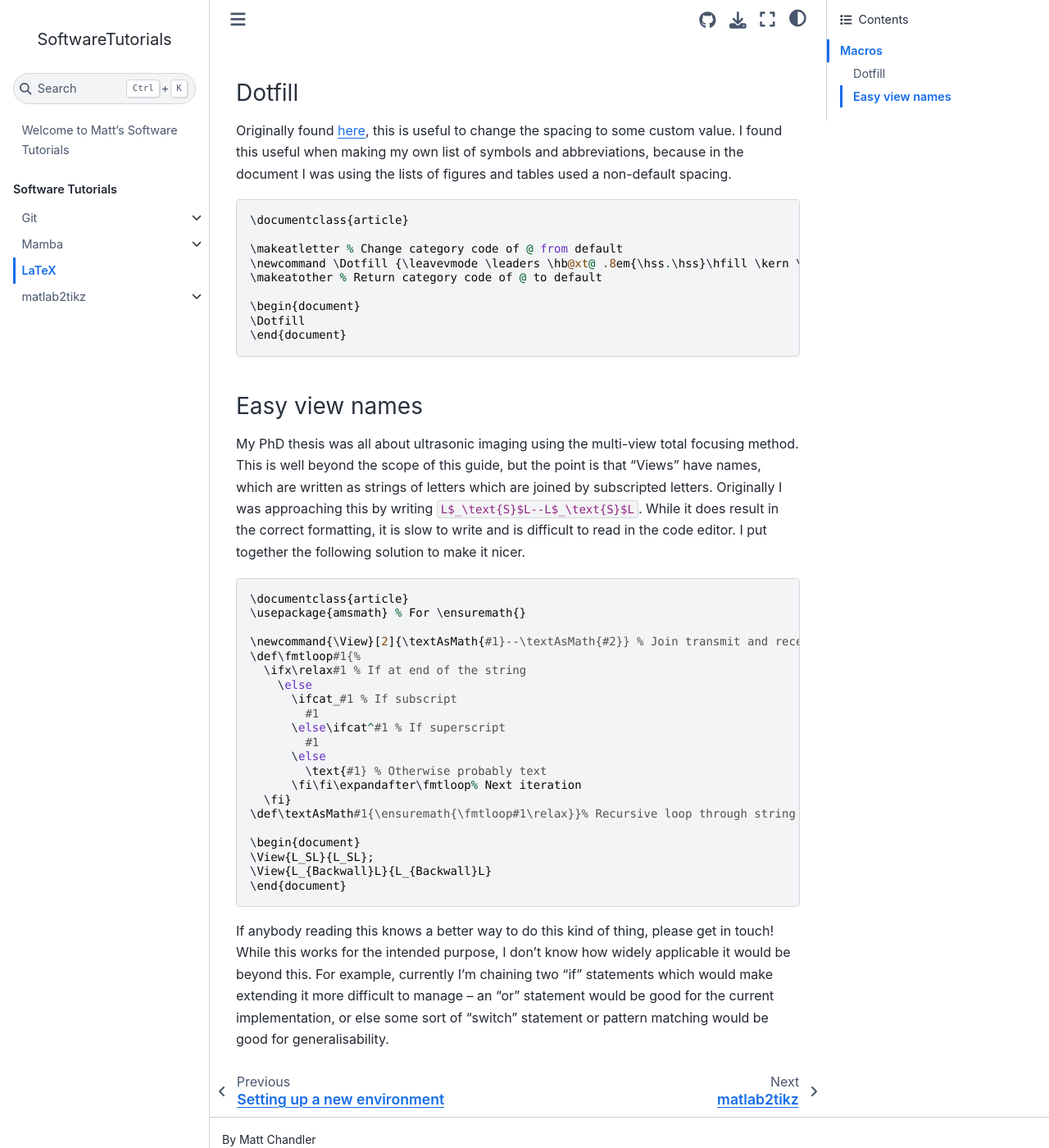
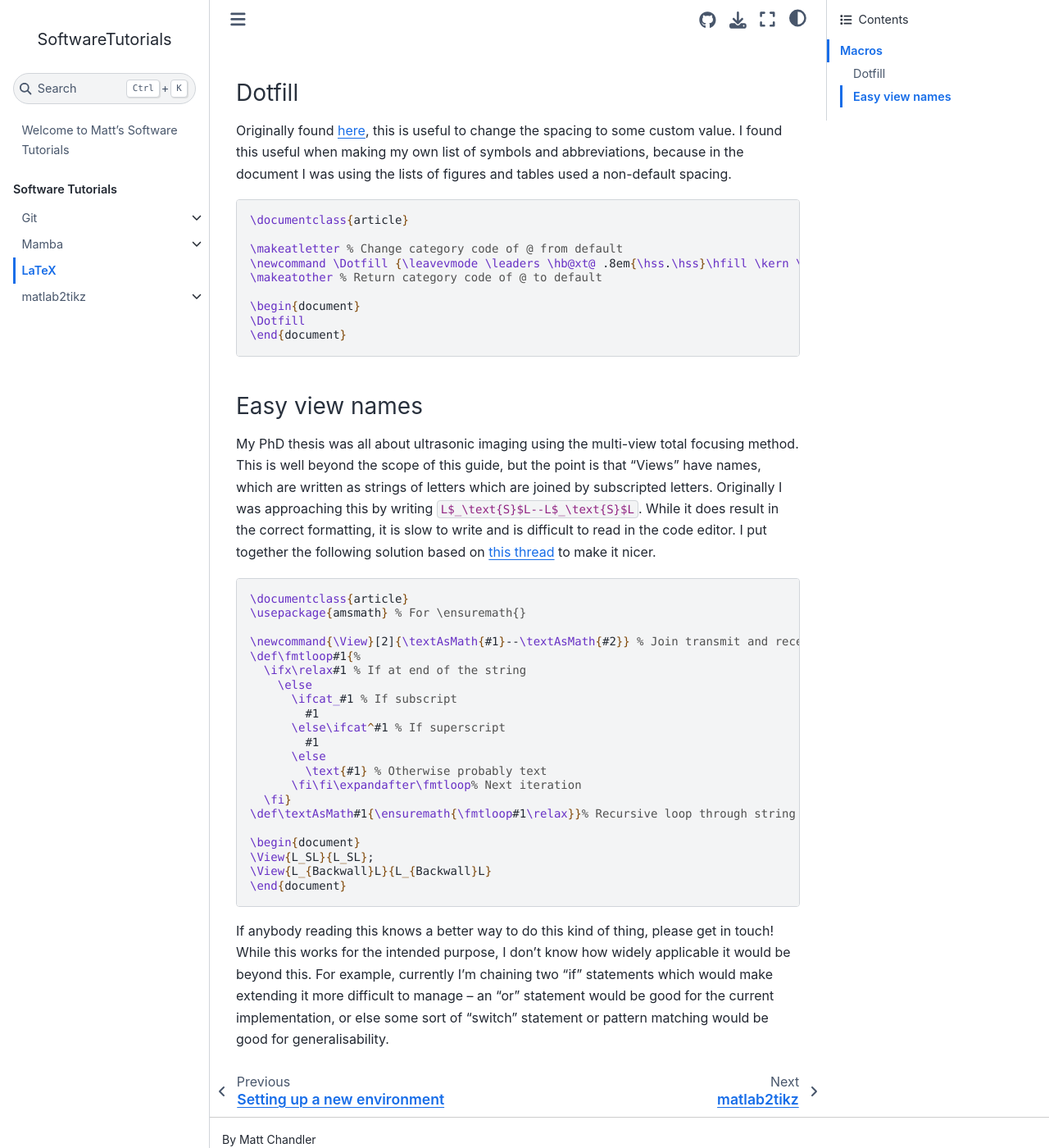
Before and after one commit to mgchandler/SoftwareTutorials, a Jupyter Book: the page built from content/LaTeX/index.md, in a window 1280 px wide and 1400 px high, scrolled down 338 px. Shown: the whole window at 82% size. Built offline with Jupyter Book 1.0.4 settings and Sphinx 7.4.7 and the Sphinx Book theme 1.1.4, drawn with Linux system fonts in a browser that asks for light colours; some of the changed text lies outside the part shown.

Commit message:
Added code block formats

````diff
--- a/content/LaTeX/index.md
+++ b/content/LaTeX/index.md
@@ -1,6 +1,6 @@
 # LaTeX
 
-This is a collection of useful tips and tricks for using LaTeX. This is not a guide to use LaTeX - if you don't know how to use it, I recommend you use [Overleaf](https://www.overleaf.com) to get started (it is cloud based so you don't have to install anything). Find an example project and use that to begin with.
+This is a collection of useful tips and tricks for using LaTeX. This is not a guide to use LaTeX -- if you don't know how to use it, I recommend you use [Overleaf](https://www.overleaf.com) to get started (it is cloud based so you don't have to install anything). Find an example project and use that to begin with.
 
 
 ## Macros
@@ -12,7 +12,7 @@ The equivalent of functions in programming, you can use macros to make repetitiv
 
 Originally found [here](https://tex.stackexchange.com/questions/85335/how-to-change-dot-spacing-in-dotfill), this is useful to change the spacing to some custom value. I found this useful when making my own list of symbols and abbreviations, because in the document I was using the lists of figures and tables used a non-default spacing.
 
-```
+```tex
 \documentclass{article}
 
 \makeatletter % Change category code of @ from default
@@ -27,9 +27,9 @@ Originally found [here](https://tex.stackexchange.com/questions/85335/how-to-cha
 
 ### Easy view names
 
-My PhD thesis was all about ultrasonic imaging using the multi-view total focusing method. This is well beyond the scope of this guide, but the point is that "Views" have names, which are written as strings of letters which are joined by subscripted letters. Originally I was approaching this by writing ``L$_\text{S}$L--L$_\text{S}$L``. While it does result in the correct formatting, it is slow to write and is difficult to read in the code editor. I put together the following solution to make it nicer.
+My PhD thesis was all about ultrasonic imaging using the multi-view total focusing method. This is well beyond the scope of this guide, but the point is that "Views" have names, which are written as strings of letters which are joined by subscripted letters. Originally I was approaching this by writing ``L$_\text{S}$L--L$_\text{S}$L``. While it does result in the correct formatting, it is slow to write and is difficult to read in the code editor. I put together the following solution based on [this thread](https://tex.stackexchange.com/questions/359189/looping-over-strings) to make it nicer.
 
-```
+```tex
 \documentclass{article}
 \usepackage{amsmath} % For \ensuremath{}
 
````
Also changed, not shown: content/git/index.md (+3 -3 lines), content/git/part1.md (+5 -5 lines), content/m2tikz/index.md (+1 -1 lines), content/m2tikz/part1.md (+1 -1 lines), content/mamba/part1.md (+5 -5 lines).
